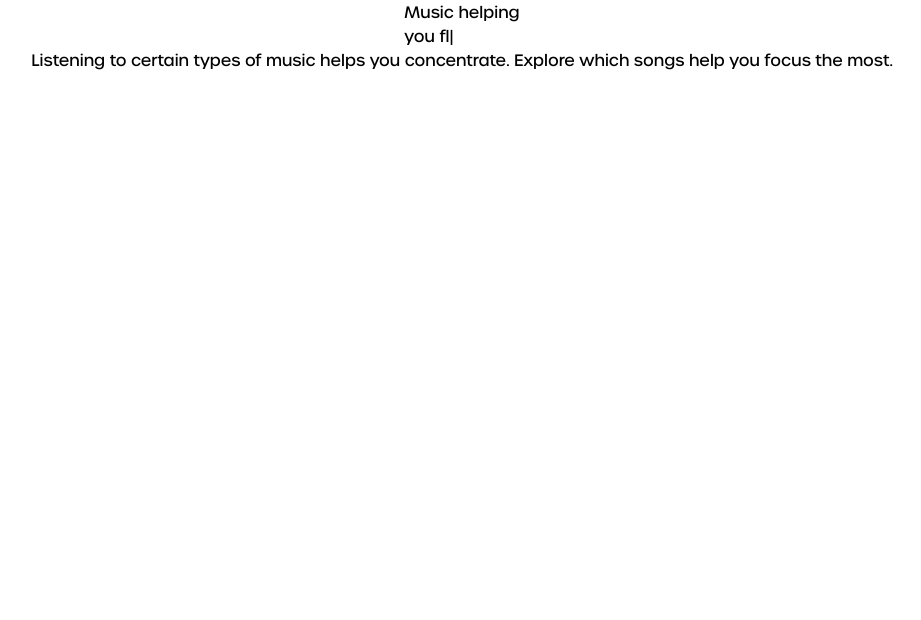
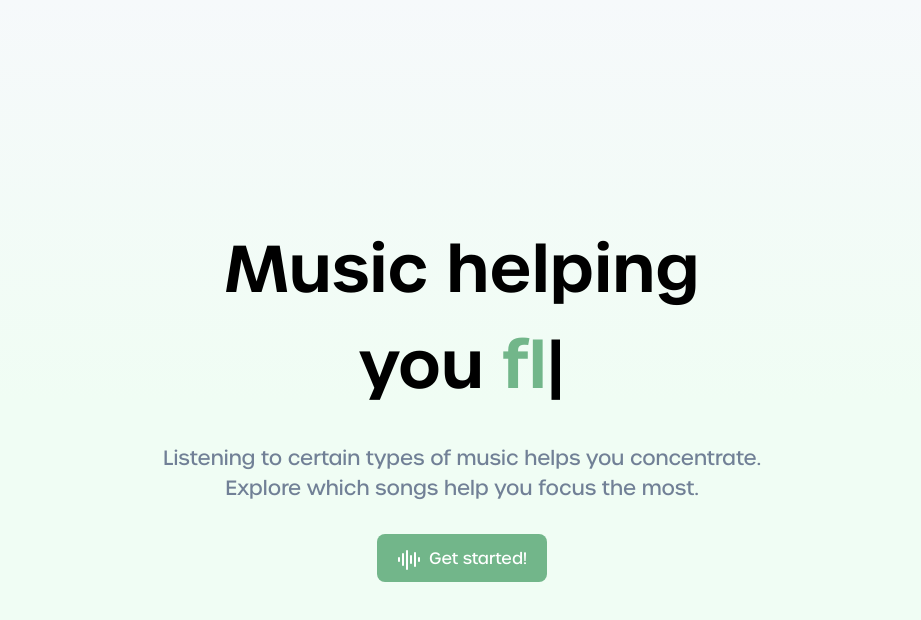
Before and after one commit to ElyTgy/nwhacks, a Next.js app: page / in a window 1280 px wide. Shown: the top 620 px of the page, without its empty margins (178-1099 px from the left). Built offline with nearby package versions, Linux system fonts and the light colour scheme; no server answers.

Commit message:
fixed css thing and made component

```diff
--- a/components/HomePage.tsx
+++ b/components/HomePage.tsx
@@ -1,5 +1,4 @@
 "use client";
-
 
 import React, { useState, useEffect } from "react";
 import Typed from "typed.js";
@@ -28,12 +27,20 @@ export default function Home() {
   }, []);
 
   const signInWithSpotify = async () => {
+    try {
     const { data, error } = await supabase.auth.signInWithOAuth({
       provider: 'spotify',
       options: {
-        redirectTo: `http://localhost:3000/auth/callback?next=/dashboard`
+        redirectTo: `http://localhost:3000/auth/callback?next=/dashboard`,
+        scopes: 'user-read-email user-read-private'
       }
     })
+    if (error) {
+        console.error('Spotify auth error:', error)
+      }
+    } catch (err) {
+    console.error('Unexpected error during auth:', err)
+    }
   }
 
   const el = React.useRef(null);
--- a/tailwind.config.js
+++ b/tailwind.config.js
@@ -1,5 +1,8 @@
 module.exports = {
-  content: ['./app/**/*.{js,ts,jsx,tsx}' ],
+  content: [
+    './app/**/*.{js,ts,jsx,tsx}',
+    './components/**/*.{js,ts,jsx,tsx}',
+  ],
   theme: {
     height: {
       dvh: '100dvh',
```
